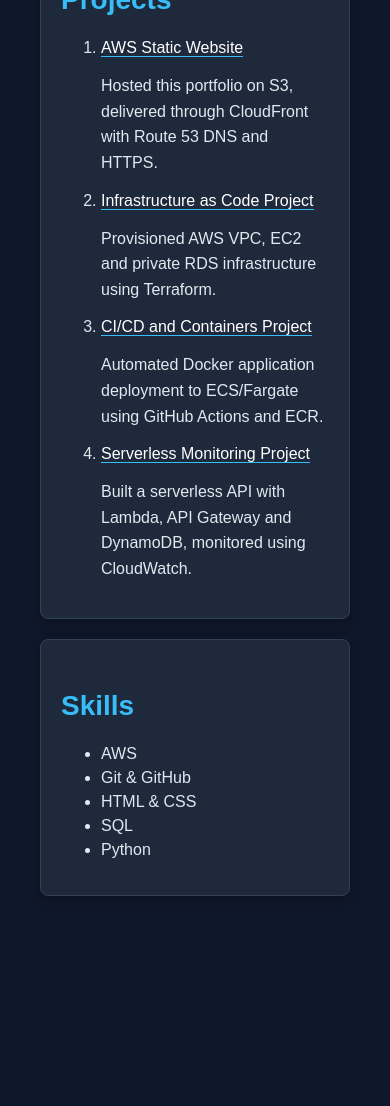
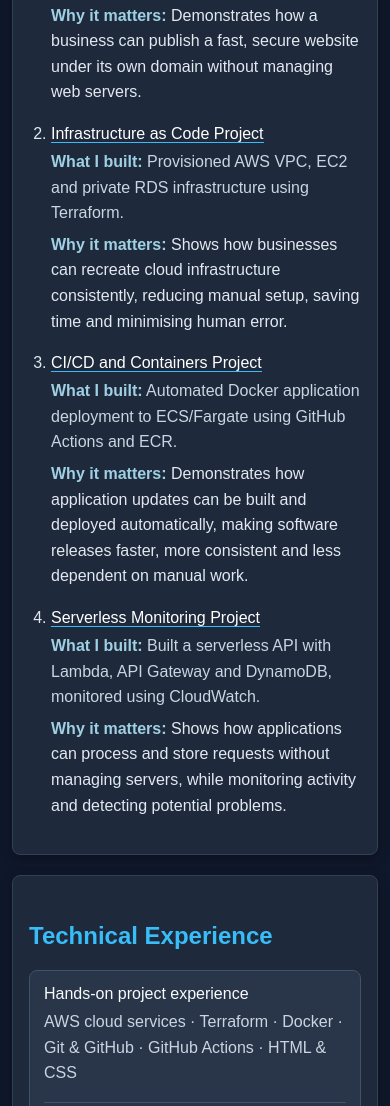
Before and after one commit to AbzGitH/aws-static-website-project, a plain HTML site: page index.html in a window 390 px wide. Shown: the part 894-2000 px from the top of the page. Before the commit the page ends 1850 px from the top, so only its background shows below. Drawn offline with Linux system fonts and the light colour scheme.

Commit message:
feat: refine portfolio presentation and responsive layout

```diff
--- a/index.html
+++ b/index.html
@@ -28,7 +28,7 @@
       </ul>
     </section>
 
-    <section>
+    <section class="projects-section">
       <h2>Projects</h2>
 
       <ol>
@@ -38,7 +38,8 @@
             target="_blank"
             >AWS Static Website
           </a>
-        <p>Hosted this portfolio on S3, delivered through CloudFront with Route 53 DNS and HTTPS.</p>
+        <p><strong>What I built:</strong> Hosted this portfolio on S3, delivered through CloudFront with Route 53 DNS and HTTPS.</p>
+        <p><strong>Why it matters:</strong> Demonstrates how a business can publish a fast, secure website under its own domain without managing web servers.</p>
         </li>
         <li>
           <a
@@ -46,7 +47,8 @@
             target="_blank"
             >Infrastructure as Code Project
           </a>
-        <p>Provisioned AWS VPC, EC2 and private RDS infrastructure using Terraform.</p>
+        <p><strong>What I built:</strong> Provisioned AWS VPC, EC2 and private RDS infrastructure using Terraform.</p>
+        <p><strong>Why it matters:</strong> Shows how businesses can recreate cloud infrastructure consistently, reducing manual setup, saving time and minimising human error.</p>
         </li>
 
         <li>
@@ -56,28 +58,32 @@
           >
             CI/CD and Containers Project
           </a>
-        <p>Automated Docker application deployment to ECS/Fargate using GitHub Actions and ECR.</p>
+        <p><strong>What I built:</strong> Automated Docker application deployment to ECS/Fargate using GitHub Actions and ECR.</p>
+        <p><strong>Why it matters:</strong> Demonstrates how application updates can be built and deployed automatically, making software releases faster, more consistent and less dependent on manual work.</p>
         </li>
         <li>
   <a
     href="https://github.com/AbzGitH/AWS-Serverless-Monitoring"
     target="_blank"
   >Serverless Monitoring Project</a>
-        <p>Built a serverless API with Lambda, API Gateway and DynamoDB, monitored using CloudWatch.</p>
+        <p><strong>What I built:</strong> Built a serverless API with Lambda, API Gateway and DynamoDB, monitored using CloudWatch.</p>
+        <p><strong>Why it matters:</strong> Shows how applications can process and store requests without managing servers, while monitoring activity and detecting potential problems.</p>
 </li>
       </ol>
     </section>
 
-    <section>
-      <h2>Skills</h2>
-
-      <ul>
-        <li>AWS</li>
-        <li>Git & GitHub</li>
-        <li>HTML & CSS</li>
-        <li>SQL</li>
-        <li>Python</li>
-      </ul>
-    </section>
+    <section class="experience-section">
+    <h2>Technical Experience</h2>
+    <div class="experience-panel">
+      <div class="experience-group">
+        <h3>Hands-on project experience</h3>
+        <p>AWS cloud services · Terraform · Docker · Git &amp; GitHub · GitHub Actions · HTML &amp; CSS</p>
+      </div>
+      <div class="experience-group">
+        <h3>Foundational knowledge &amp; academic experience</h3>
+        <p>Python · SQL</p>
+      </div>
+    </div>
+  </section>
   </body>
 </html>
--- a/style.css
+++ b/style.css
@@ -52,3 +52,89 @@ section a:hover {
 section h3 {
   margin-top: 1.5rem;
 }
+
+/* Portfolio project descriptions */
+.projects-section ol > li {
+    margin-bottom: 20px;
+}
+.projects-section li > p {
+    margin: 6px 0;
+}
+.projects-section li > p:first-of-type {
+    color: #cbd5e1;
+}
+.projects-section li > p:last-of-type {
+    color: #e2e8f0;
+}
+.projects-section li > p strong {
+    color: #9fd0e3;
+    font-weight: 600;
+}
+
+/* Technical experience */
+.experience-panel {
+    background-color: #29364a;
+    border: 1px solid #40516a;
+    border-radius: 8px;
+    padding: 18px 20px;
+}
+.experience-group h3 {
+    color: #f8fafc;
+    font-size: 16px;
+    font-weight: 400;
+    margin: 0 0 6px;
+}
+.experience-group p {
+    color: #cbd5e1;
+    font-weight: 400;
+    margin: 0;
+    line-height: 1.6;
+}
+.experience-group + .experience-group {
+    border-top: 1px solid #40516a;
+    margin-top: 16px;
+    padding-top: 16px;
+}
+
+
+/* Tablet responsiveness */
+@media (max-width: 768px) {
+    body {
+        padding: 20px;
+    }
+
+    section {
+        padding: 18px;
+    }
+}
+
+/* Mobile responsiveness */
+@media (max-width: 480px) {
+    body {
+        padding: 12px;
+    }
+
+    section {
+        padding: 16px;
+    }
+
+    h1 {
+        font-size: 32px;
+    }
+
+    h2 {
+        font-size: 24px;
+    }
+
+    .projects-section ol {
+        padding-left: 22px;
+    }
+
+    .experience-panel {
+        padding: 14px;
+    }
+
+    .experience-group p {
+        overflow-wrap: anywhere;
+    }
+}
```
